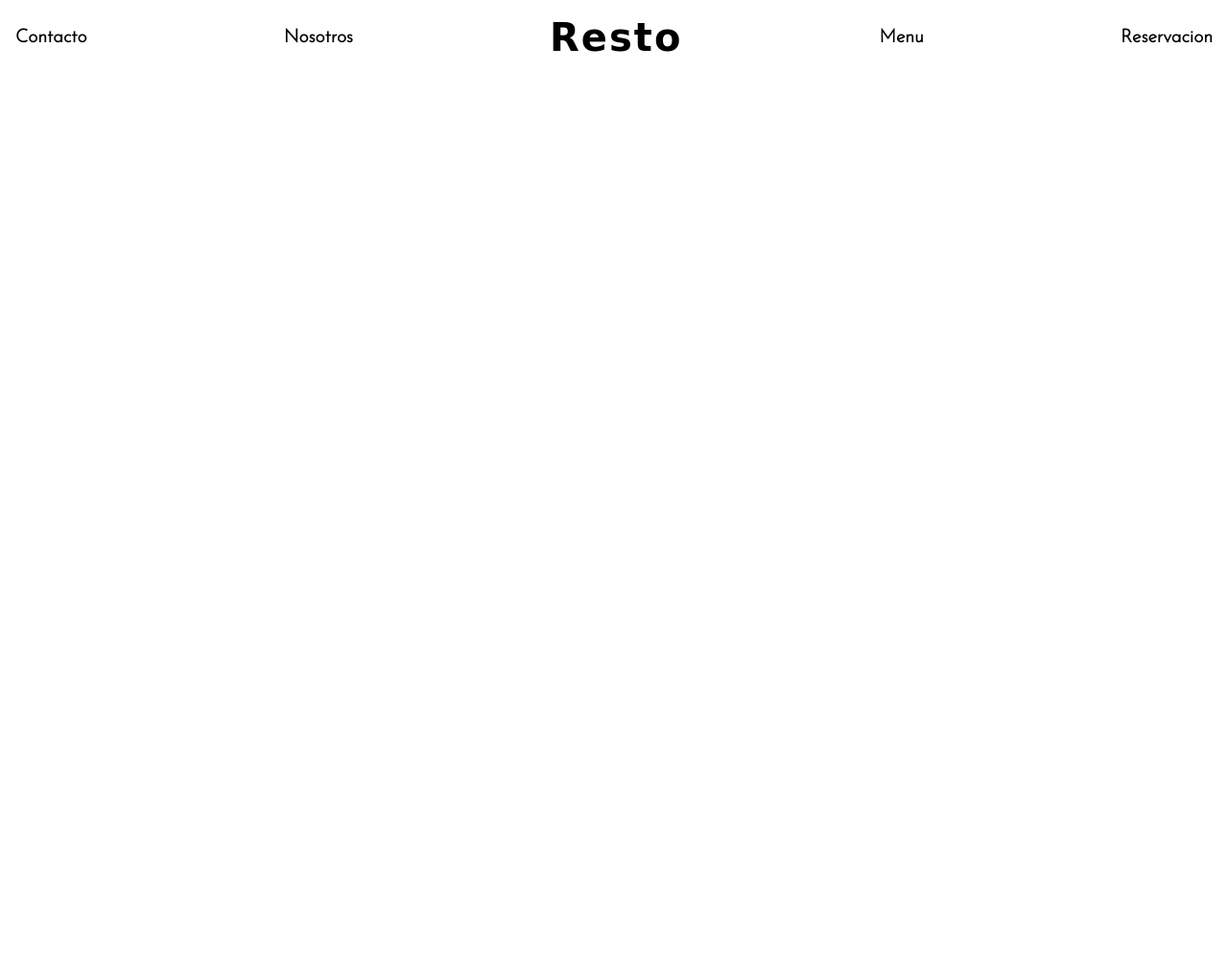
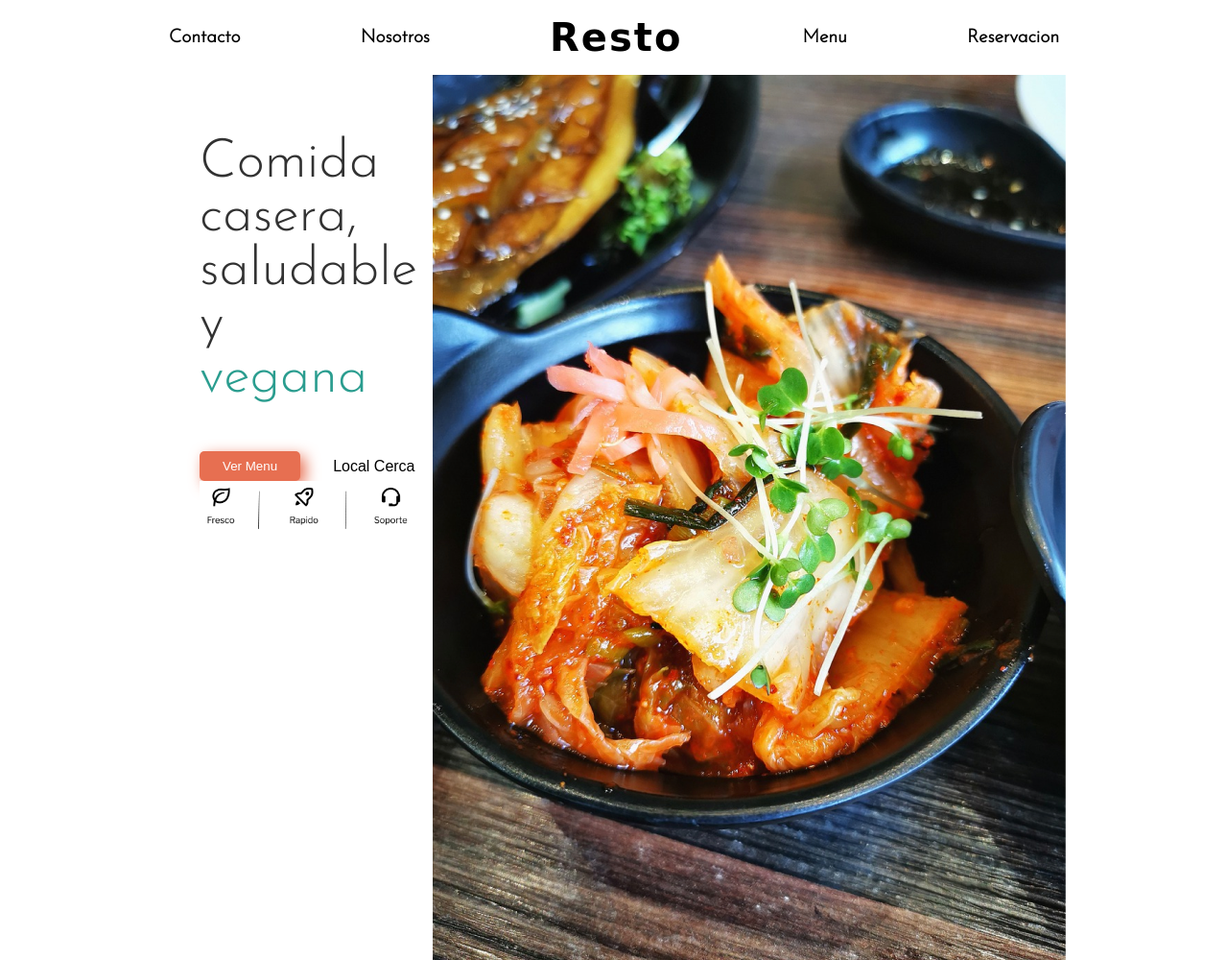
Before and after one commit to RJ-McCoulson/Resto, a plain HTML site: page index.html in a window 1280 px wide. Shown: the whole page at 96% size. Before the commit the page ends 800 px from the top, so only its background shows below. Drawn offline with Linux system fonts and the light colour scheme; a web font is replaced by a local one.

Commit message:
add hero section

```diff
--- a/index.html
+++ b/index.html
@@ -23,7 +23,22 @@
       <li id='burger-menu'><i class="fa-solid fa-bars"></i></li>
     </ul>
     </nav>
-
+    <main>
+      <!--hero start-->
+      <section class='hero'>
+      <section class='hero-info'>
+        <h1>Comida casera,<span class='hero-info-block'>saludable y </span>
+          <span class='vegana'> vegana</span> </h1>
+          <section id='hero-buttons'>
+            <button>Ver Menu</button>
+            <button>Local Cerca</button>
+          </section>
+          <img src='img/heroIcons.png ' alt='icons'>
+      </section>
+      <img src='img/koreanDish.png' alt='food image'>
+      </section>
+      <!--hero end-->
+    </main>
 
   </header>
 
--- a/style.css
+++ b/style.css
@@ -14,6 +14,26 @@ header {
 img {
   /*default all img to 100%*/
   width: 100%;
+}
+.section-title {
+  text-align: center;
+  margin: 2rem auto;
+  font-family: "rancho", cursive;
+  letter-spacing: 1px;
+  font-size: 2rem;
+  font-weight: lighter;
+}
+.section-title span {
+  display: block;
+  color: #e76f51;
+  margin-top: 0.5rem;
+}
+.btn {
+  background-color: #2a9d8f;
+  color: white;
+  padding: 00.5rem 0.5rem;
+  border: none;
+  border-radius: 10px;
 }
 /*header style start*/
 header nav ul li {
@@ -33,30 +53,74 @@ header nav ul li {
 }
 /*header style ends*/
 
+/*hero style starts*/
+.hero-info h1 {
+  font-weight: lighter;
+  font-size: 3.5rem;
+  color: rgb(50, 50, 50);
+  margin: 3rem 0;
+}
+.vegana {
+  color: #2a9d8f;
+}
+#hero-buttons {
+  display: flex;
+  justify-content: space-around;
+}
+#hero-buttons :first-child {
+  background-color: #e76f51;
+  color: white;
+  padding: 0.5rem 1.5rem;
+  box-shadow: 5px 5px 15px #e76f51;
+  border-radius: 5px;
+  border: none;
+  margin-right: 15%;
+}
+#hero-buttons :last-child {
+  border: none;
+  background-color: white;
+  font-size: 1rem;
+}
+#hero-image {
+  margin: 3rem 0;
+}
+/*hero style ends*/
 
-
-
-
-
-@media screen and (min-width:725px){
-  body{
-    max-width 960px;
-    margin:0 auto
+@media screen and (min-width: 725px) {
+  body {
+    max-width: 960px;
+    margin: 0 auto;
   }
-  main{
+  main {
     padding: 0;
   }
   header nav ul {
-    display:flex;
+    display: flex;
     justify-content: space-between;
     align-items: center;
   }
-  header nav ul li{
-    display:inline;
+  header nav ul li {
+    display: inline;
     font-weight: bold;
     font-size: 1.2rem;
   }
   #burger-menu {
     display: none;
   }
+  .hero {
+    display: flex;
+    padding: 1rem;
+  }
+  .hero-info {
+    padding: 1rem;
+  }
+  .hero-info-block {
+    display: block;
+  }
+  #hero-buttons {
+    justify-content: flex-start;
+  }
+  #hero-image {
+    width: 375px;
+  }
 }
```
